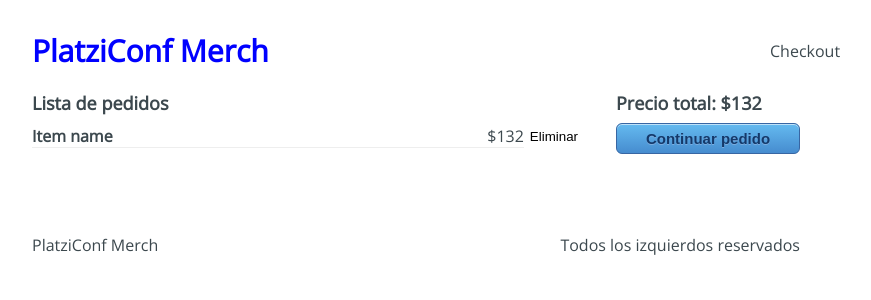
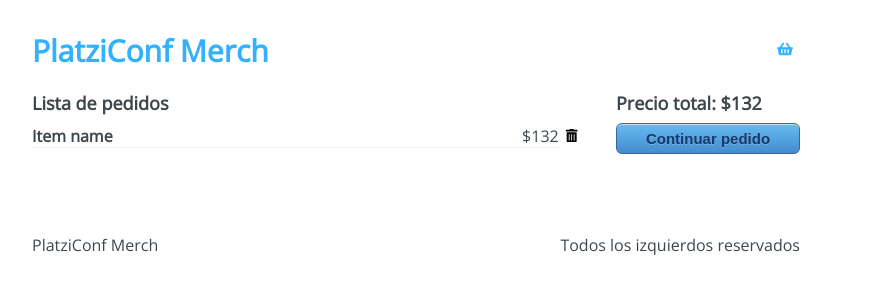
Before and after one commit to jeantivan/platzi-react-hooks-pro, a React (Vite) app: page /checkout in a window 1280 px wide. Shown: the top 300 px of the page, without its empty margins (224-1095 px from the left). Built offline with nearby package versions, Linux system fonts and the light colour scheme.

Commit message:
Integración de íconos y conexión con React Rout

```diff
--- a/package.json
+++ b/package.json
@@ -14,6 +14,7 @@
   "dependencies": {
     "react": "^18.2.0",
     "react-dom": "^18.2.0",
+    "react-icons": "^4.6.0",
     "react-router-dom": "^6.4.2"
   },
   "devDependencies": {
--- a/src/components/Header.jsx
+++ b/src/components/Header.jsx
@@ -1,12 +1,22 @@
 import '../styles/components/Header.css';
 
+import { FaShoppingBasket } from 'react-icons/fa';
+import { Link } from 'react-router-dom';
 import React from 'react';
 
 const Header = () => {
   return (
     <div className="Header">
-      <h1 className="Header-title">PlatziConf Merch</h1>
-      <div className="Header-checkout">Checkout</div>
+      <h1 className="Header-title">
+        <Link to="/">PlatziConf Merch</Link>
+      </h1>
+      <div className="Header-checkout">
+        <Link to="/checkout">
+          <span>
+            <FaShoppingBasket />
+          </span>
+        </Link>
+      </div>
     </div>
   );
 };
--- a/src/containers/Checkout.jsx
+++ b/src/containers/Checkout.jsx
@@ -1,5 +1,7 @@
 import '../styles/components/Checkout.css';
 
+import { FaTrashAlt } from 'react-icons/fa';
+import { Link } from 'react-router-dom';
 import React from 'react';
 
 const Checkout = () => {
@@ -12,12 +14,18 @@
             <h4>Item name</h4>
             <span>$132</span>
           </div>
-          <button type="button">Eliminar</button>
+          <button type="button">
+            <span>
+              <FaTrashAlt />
+            </span>
+          </button>
         </div>
       </div>
       <div className="Checkout-sidebar">
         <h3>Precio total: $132</h3>
-        <button type="button">Continuar pedido</button>
+        <Link to="/checkout/information">
+          <button type="button">Continuar pedido</button>
+        </Link>
       </div>
     </div>
   );
--- a/src/containers/Information.jsx
+++ b/src/containers/Information.jsx
@@ -1,5 +1,6 @@
 import '../styles/components/Information.css';
 
+import { Link } from 'react-router-dom';
 import React from 'react';
 
 const Information = () => {
@@ -24,7 +25,9 @@
         </div>
         <div className="Information-buttons">
           <div className="Information-back">Regresar</div>
-          <div className="Information-next">Pagar</div>
+          <div className="Information-next">
+            <Link to="/checkout/payment">Pagar</Link>
+          </div>
         </div>
       </div>
       <div className="Information-sidebar">
```
Also changed, not shown: 1 other file (tests, documents, lock files or other folders).
